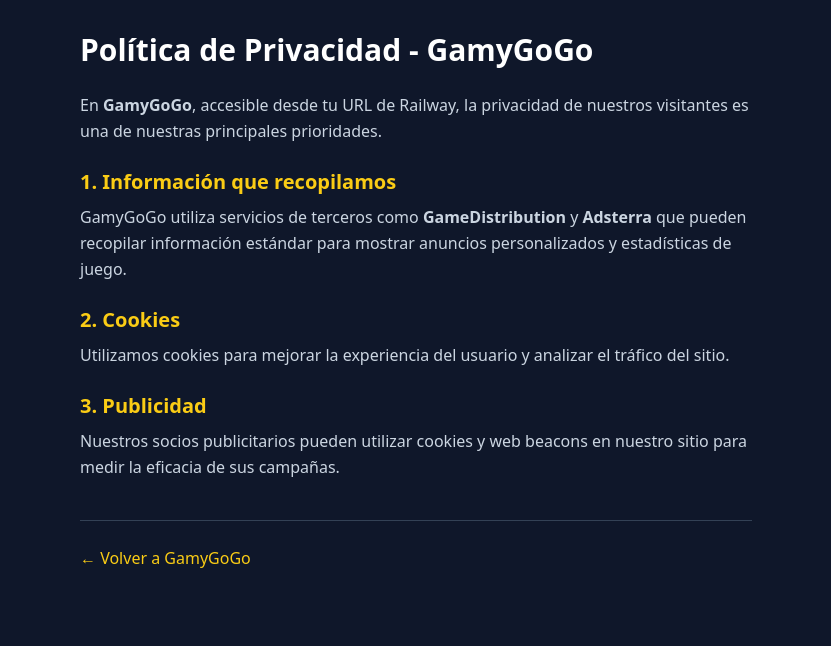
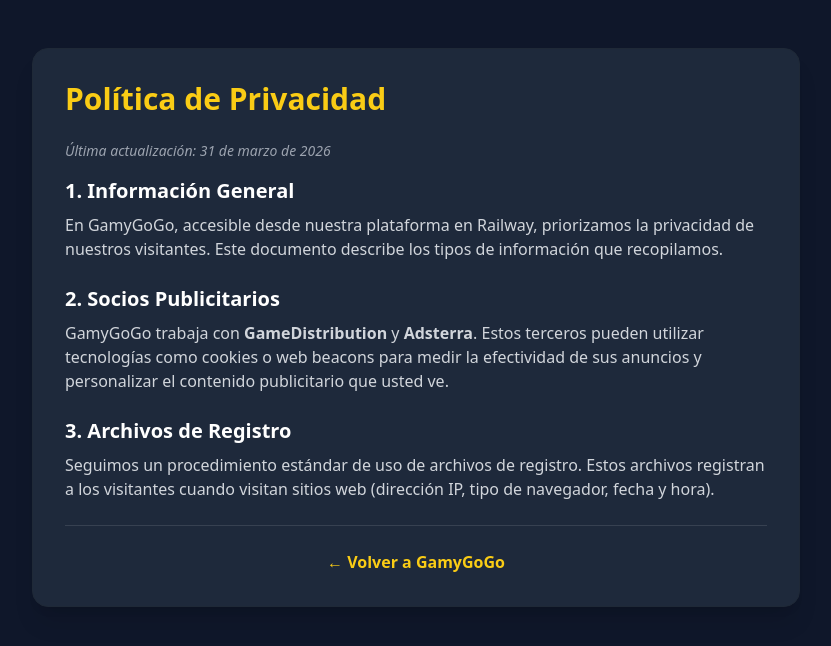
Before and after one commit to riojajosue6-boop/gamygogo, a plain HTML site: page privacidad.html in a window 1280 px wide. Shown: the whole page, without its empty margins (224-1055 px from the left). Drawn offline with nearby package versions, Linux system fonts and the light colour scheme.

Commit message:
Update privacidad.html

```diff
--- a/privacidad.html
+++ b/privacidad.html
@@ -2,26 +2,35 @@
 <html lang="es">
 <head>
     <meta charset="UTF-8">
+    <meta name="viewport" content="width=device-width, initial-scale=1.0">
     <title>Política de Privacidad | GamyGoGo</title>
     <script src="https://cdn.tailwindcss.com"></script>
 </head>
-<body class="bg-slate-900 text-slate-300 p-8 leading-relaxed">
-    <div class="max-w-2xl mx-auto">
-        <h1 class="text-3xl font-bold text-white mb-6">Política de Privacidad - GamyGoGo</h1>
-        <p class="mb-4">En <strong>GamyGoGo</strong>, accesible desde tu URL de Railway, la privacidad de nuestros visitantes es una de nuestras principales prioridades.</p>
+<body class="bg-[#0f172a] text-gray-300 p-6 md:p-12 font-sans">
+    <div class="max-w-3xl mx-auto bg-[#1e293b] p-8 rounded-2xl shadow-xl border border-gray-800">
+        <h1 class="text-3xl font-bold text-yellow-400 mb-6">Política de Privacidad</h1>
+        <p class="mb-4 text-sm text-gray-400 italic">Última actualización: 31 de marzo de 2026</p>
 
-        <h2 class="text-xl font-semibold text-yellow-400 mt-6 mb-2">1. Información que recopilamos</h2>
-        <p>GamyGoGo utiliza servicios de terceros como <strong>GameDistribution</strong> y <strong>Adsterra</strong> que pueden recopilar información estándar para mostrar anuncios personalizados y estadísticas de juego.</p>
+        <section class="space-y-6">
+            <div>
+                <h2 class="text-xl font-semibold text-white mb-2">1. Información General</h2>
+                <p>En GamyGoGo, accesible desde nuestra plataforma en Railway, priorizamos la privacidad de nuestros visitantes. Este documento describe los tipos de información que recopilamos.</p>
+            </div>
 
-        <h2 class="text-xl font-semibold text-yellow-400 mt-6 mb-2">2. Cookies</h2>
-        <p>Utilizamos cookies para mejorar la experiencia del usuario y analizar el tráfico del sitio.</p>
+            <div>
+                <h2 class="text-xl font-semibold text-white mb-2">2. Socios Publicitarios</h2>
+                <p>GamyGoGo trabaja con <strong>GameDistribution</strong> y <strong>Adsterra</strong>. Estos terceros pueden utilizar tecnologías como cookies o web beacons para medir la efectividad de sus anuncios y personalizar el contenido publicitario que usted ve.</p>
+            </div>
 
-        <h2 class="text-xl font-semibold text-yellow-400 mt-6 mb-2">3. Publicidad</h2>
-        <p>Nuestros socios publicitarios pueden utilizar cookies y web beacons en nuestro sitio para medir la eficacia de sus campañas.</p>
+            <div>
+                <h2 class="text-xl font-semibold text-white mb-2">3. Archivos de Registro</h2>
+                <p>Seguimos un procedimiento estándar de uso de archivos de registro. Estos archivos registran a los visitantes cuando visitan sitios web (dirección IP, tipo de navegador, fecha y hora).</p>
+            </div>
 
-        <div class="mt-10 pt-6 border-t border-slate-700">
-            <a href="index.html" class="text-yellow-400 hover:underline">← Volver a GamyGoGo</a>
-        </div>
+            <div class="pt-6 border-t border-gray-700 text-center">
+                <a href="index.html" class="text-yellow-400 font-bold hover:text-yellow-300">← Volver a GamyGoGo</a>
+            </div>
+        </section>
     </div>
 </body>
 </html>
```
